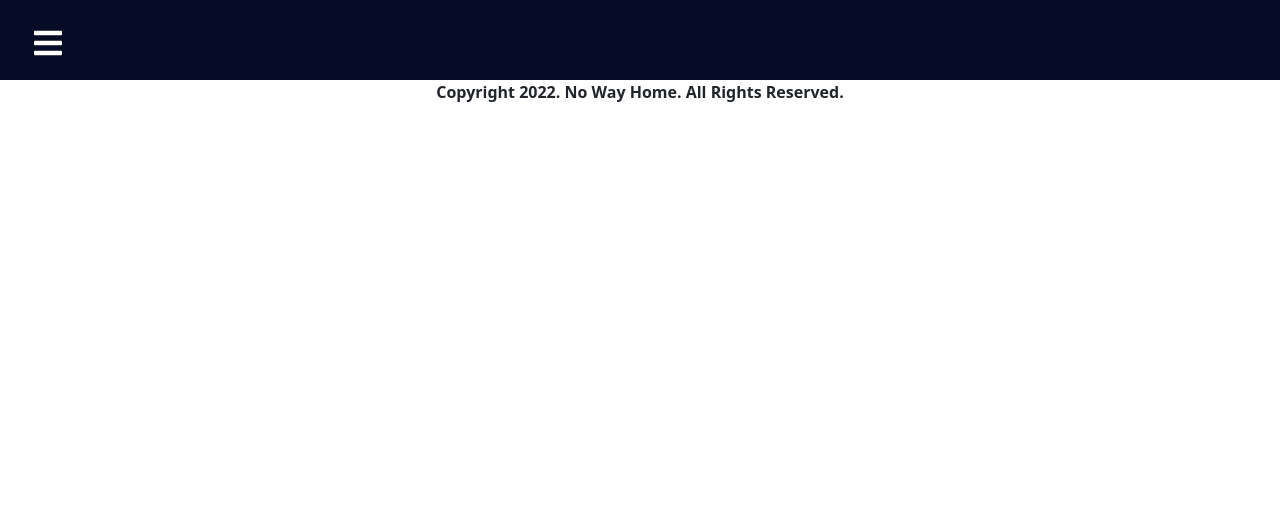
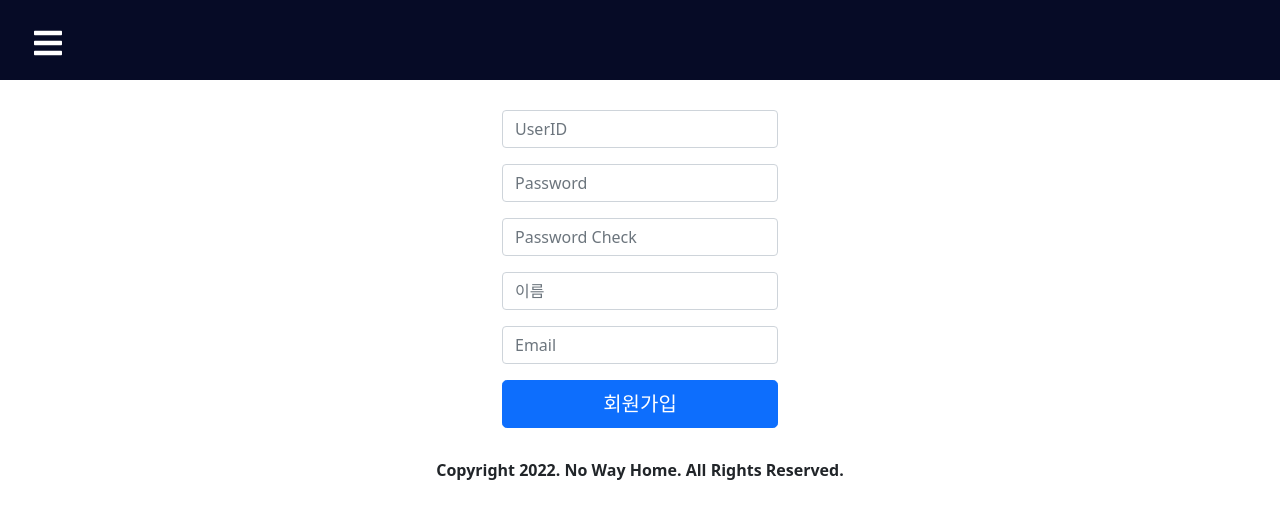
Before and after one commit to 3StarAnchovy/-_Front, a React (Create React App) app: page /Signup in a window 1280 px wide. Shown: the top 518 px of the page. Built offline with nearby package versions, Linux system fonts and the light colour scheme.

Commit message:
add login

```diff
--- a/src/App.js
+++ b/src/App.js
@@ -6,6 +6,7 @@ import Home from './components/Home';
 import About from './components/About';
 import Contact from './components/Contact';
 import Login from './components/User/Login';
+import Signup from './components/User/Signup';
 
 function App() {
   return (
@@ -17,6 +18,7 @@ function App() {
         <Route path="/About" element={<About/>} />
         <Route path="/Contact" element={<Contact/>} />
         <Route path="/Login" element={<Login/>} />
+        <Route path="/Signup" element={<Signup/>} />
       </Routes>
     </Router>
   );
--- a/src/components/User/Login.js
+++ b/src/components/User/Login.js
@@ -5,15 +5,16 @@ import Row from 'react-bootstrap/Row';
 import Col from 'react-bootstrap/Col';
 import Container from 'react-bootstrap/Container';
 import 'bootstrap/dist/css/bootstrap.min.css';
+import { Link } from "react-router-dom";
 
-function Login(){
+function Login() {
     return (
         <div>
-            <Container className="panel" style={{marginTop: '30px', marginBottom: '30px', maxWidth: '300px'}}>
+            <Container className="panel" style={{ marginTop: '30px', marginBottom: '30px', maxWidth: '300px' }}>
                 <Form>
                     <Form.Group as={Row} className="mb-3" controlId="formPlaintextPassword">
                         <Col>
-                            <Form.Control type="password" placeholder="UserID"/>
+                            <Form.Control type="password" placeholder="UserID" />
                         </Col>
                     </Form.Group>
 
@@ -22,12 +23,17 @@ function Login(){
                             <Form.Control type="password" placeholder="Password" />
                         </Col>
                     </Form.Group>
-                    <br/>
+                    <br />
 
                     <div className="d-grid gap-1">
-                        <Button variant="primary" type="submit" size="lg">
+                        <Button variant="primary" type="submit" size='sm'>
                             로그인
                         </Button>
+                        <Link to='/Signup'>
+                            <Button variant="success" size = 'sm'>
+                                회원가입
+                            </Button>
+                        </Link>
                     </div>
                 </Form>
             </Container>
--- /dev/null
+++ b/src/components/User/Signup.js
@@ -0,0 +1,97 @@
+import React, { useState } from "react";
+import Form from "react-bootstrap/Form";
+import Button from "react-bootstrap/Button";
+import Row from 'react-bootstrap/Row';
+import Col from 'react-bootstrap/Col';
+import Container from 'react-bootstrap/Container';
+import 'bootstrap/dist/css/bootstrap.min.css';
+
+function Signup() {
+    const [Id, setId] = useState(false);
+    const [Password, setPassword] = useState(false);
+    const [Name, setName] = useState(false); // 유효성 체크
+    const [Email, setEamil] = useState(false); //스테이트
+
+    const onIdHandler = (e) => {
+        setId(e.currentTarget.value);
+    }
+    const onPasswordHandler = (e) => {
+        setPassword(e.currentTarget.value);
+    }
+    const onNameHandler = (e) => {
+        setName(e.currentTarget.value);
+    }
+
+    const onEmailHandler = (e) => {
+        setEamil(e.currentTarget.value);
+    }
+
+    const onSubmit = (e) => {
+        e.preventDefault();
+        console.log("클릭");
+        let body = {
+            id: Id,
+            password: Password,
+            name: Name,
+            email: Email
+        }
+        console.log(body)
+        fetch('http://localhost:3001/User/signup',
+            {
+                method: "POST",
+                headers: {
+                    "Content-Type": "application/json",
+                },
+                body: JSON.stringify(body)
+            }).then(res => {
+                if (res.ok) alert("회원가입 완료");
+                else alert("로그인 실패");
+            })
+    }
+
+    return (
+        <div>
+            <Container className="panel" style={{ marginTop: '30px', marginBottom: '30px', maxWidth: '300px' }}>
+                <Form>
+                    <Form.Group as={Row} className="mb-3" controlId="formPlaintextPassword">
+                        <Col>
+                            <Form.Control type="text" placeholder="UserID" onChange={onIdHandler} />
+                        </Col>
+                    </Form.Group>
+
+                    <Form.Group as={Row} className="mb-3" controlId="formPlaintextPassword">
+                        <Col>
+                            <Form.Control type="password" placeholder="Password" onChange={onPasswordHandler} />
+                        </Col>
+                    </Form.Group>
+
+                    <Form.Group as={Row} className="mb-3" controlId="formPlaintextPassword">
+                        <Col>
+                            <Form.Control type="password" placeholder="Password Check" />
+                        </Col>
+                    </Form.Group>
+
+                    <Form.Group as={Row} className="mb-3" controlId="formPlaintextPassword">
+                        <Col>
+                            <Form.Control type="text" placeholder="이름" onChange={onNameHandler} />
+                        </Col>
+                    </Form.Group>
+
+                    <Form.Group as={Row} className="mb-3" controlId="formPlaintextPassword">
+                        <Col>
+                            <Form.Control type="email" placeholder="Email" onChange={onEmailHandler} />
+                        </Col>
+                    </Form.Group>
+
+                    <div className="d-grid gap-1">
+                        <Button variant="primary" type="submit" size="lg" onClick={onSubmit}>
+                            회원가입
+                        </Button>
+                    </div>
+                </Form>
+            </Container>
+        </div>
+    );
+}
+
+export default Signup
```
